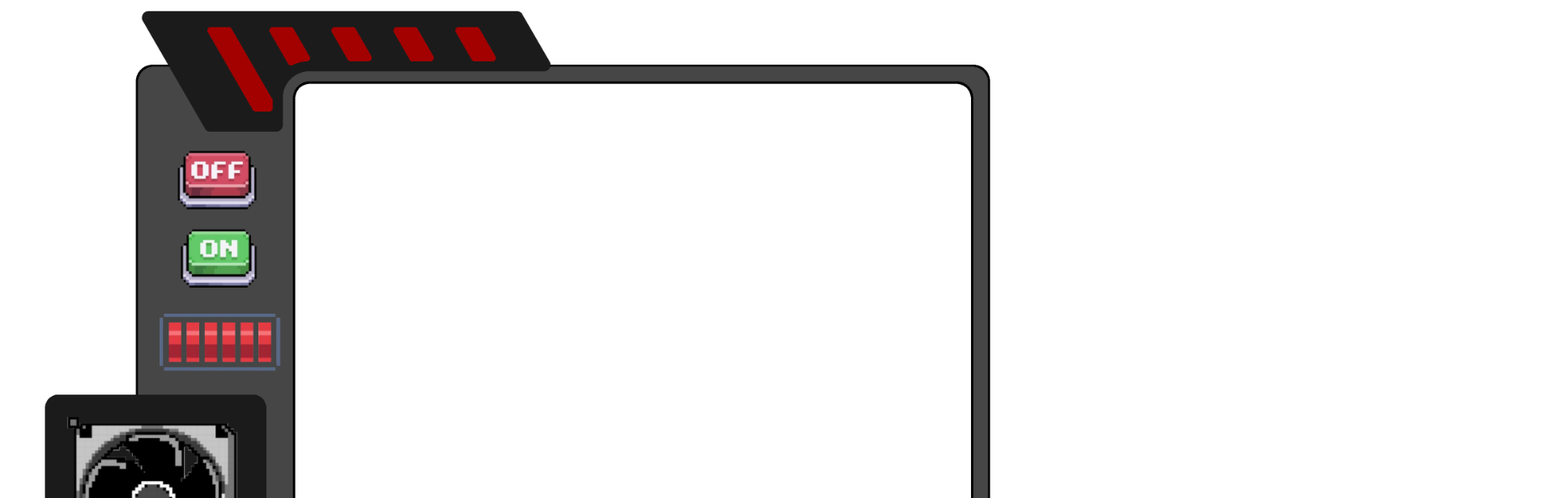
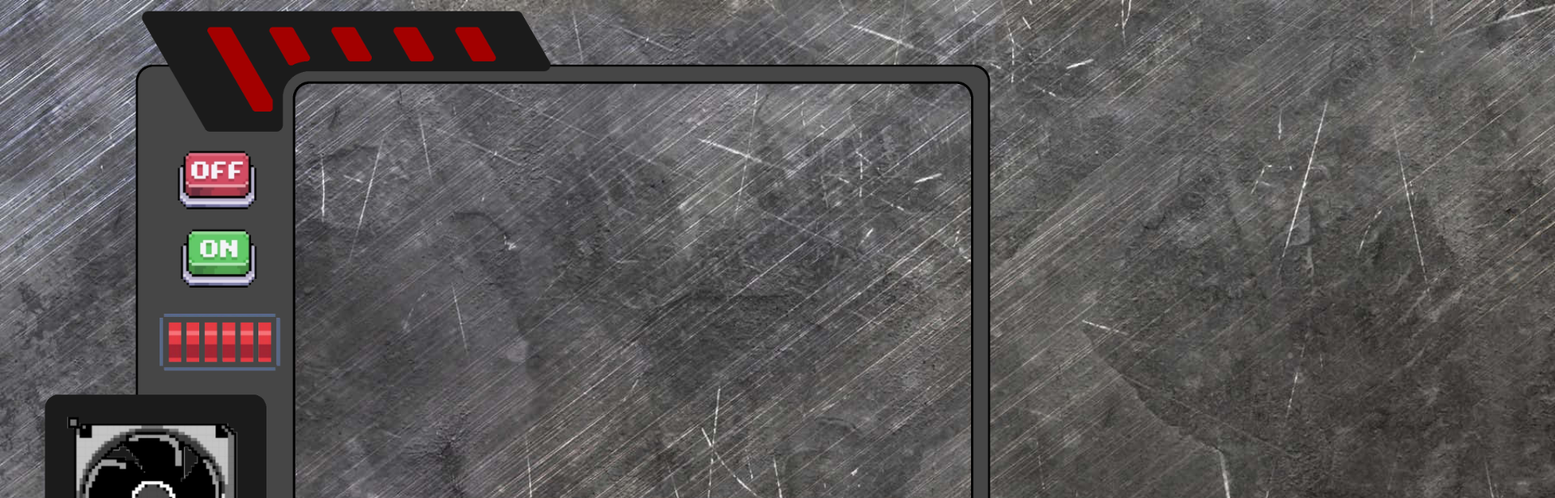
Before and after one commit to lucaSartore/lucaSartore.github.io, a React (Vite) app: page /blue_pill in a window 1280 px wide. Shown: the top 616 px of the page at 81% size, 1920 px wide, since content can reach past the window. Built offline with nearby package versions, Linux system fonts and the light colour scheme; a web font is replaced by a local one.

Commit message:
Make slide in animation

```diff
--- a/src/components/pda/index.css
+++ b/src/components/pda/index.css
@@ -6,8 +6,7 @@ html, body {
     overflow: hidden;
 }
 
-/* Container div takes full viewport */
-.pda-page-main-div {
+#pda-page-main-div {
     width: 100vw;
     height: 100vh;
     display: flex;
@@ -15,11 +14,44 @@ html, body {
     align-items: center;
 }
 
-/* Image will maintain aspect ratio and be contained within viewport */
 .pda-class {
     max-width: 97vw;
     max-height: 97vh;
-    width: auto;
-    height: auto;
     object-fit: contain;
+    z-index: 1;
 }
+
+#image-container {
+    width: 100vw;
+    height: 100vh;
+    display: flex;
+    justify-content: center;
+    align-items: center;
+
+    animation: slide 1s forwards;
+    animation-delay: 0.1s;
+}
+
+
+@keyframes slide {
+    0% {
+        position: absolute;
+        top: 100vh;
+        left: 0px;
+    }
+    100% {
+        position: absolute;
+        top: 0px;
+        left: 0px;
+    }
+}
+
+
+#desk-img {
+    min-width: 100vw;
+    min-height: 100vw;
+    z-index: -1;
+    position: absolute;
+    left: 0px;
+    top: 0px;
+}
--- a/src/components/pda/index.tsx
+++ b/src/components/pda/index.tsx
@@ -1,12 +1,16 @@
 import pda_img from "../../assets/pda.png";
+import desk_img from "../../assets/desk_3.jpg";
 import "./index.css"
 
 
 function PdaPage(){
     return (
 		<>
-            <div className="pda-page-main-div">
-                <PdaWrapper/>
+            <div id="pda-page-main-div">
+                <div id="image-container">
+                    <PdaWrapper/>
+                </div>
+                <img src={desk_img} id="desk-img"/>
             </div>
 		</>
     )
```
